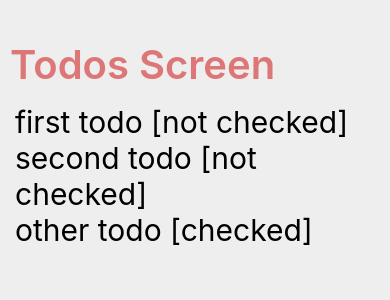
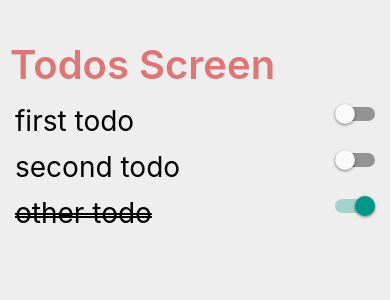
Before and after one commit to k-bialucha/react-native-playground, a React Native app: screen / in a window 390 px wide. Shown: the top 300 px of the page. Built offline with nearby package versions, Linux system fonts and the light colour scheme.

Commit message:
Switch component added to Todo/Item component; layout adjusted

```diff
--- a/components/Todo/Item.tsx
+++ b/components/Todo/Item.tsx
@@ -1,5 +1,5 @@
 import React from 'react';
-import { Text } from 'react-native';
+import { View, Text, Switch, StyleSheet } from 'react-native';
 
 interface ItemProps {
   title: string;
@@ -9,10 +9,32 @@ interface ItemProps {
 
 const Item: React.FC<ItemProps> = ({ title, checked, onPress }) => {
   return (
-    <Text style={{ fontSize: 30 }} onPress={onPress}>
-      {title} [{checked ? 'checked' : 'not checked'}]
-    </Text>
+    <View style={styles.container}>
+      <Text
+        style={{ ...styles.textBase, ...(checked ? styles.textChecked : {}) }}
+        onPress={onPress}
+      >
+        {title}
+      </Text>
+      <Switch value={checked} onValueChange={onPress}></Switch>
+    </View>
   );
 };
 
+const styles = StyleSheet.create({
+  container: {
+    marginBottom: 12,
+    display: 'flex',
+    flexDirection: 'row',
+    justifyContent: 'space-between',
+  },
+  textBase: {
+    fontSize: 28,
+  },
+  textChecked: {
+    textDecorationStyle: 'double',
+    textDecorationLine: 'line-through',
+  },
+});
+
 export default Item;
```
